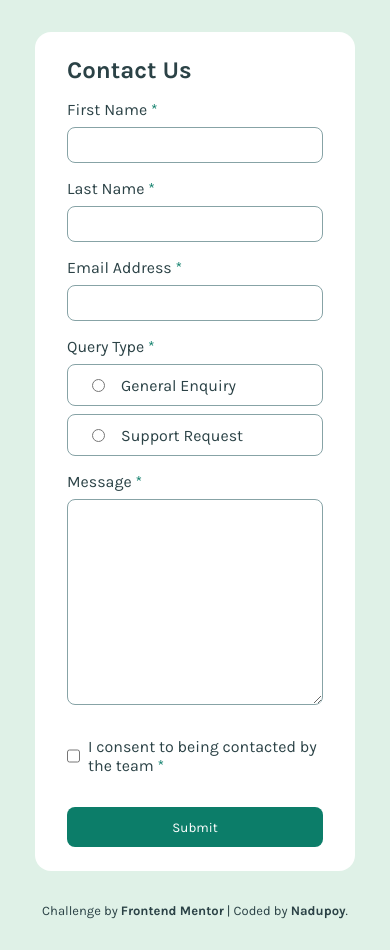
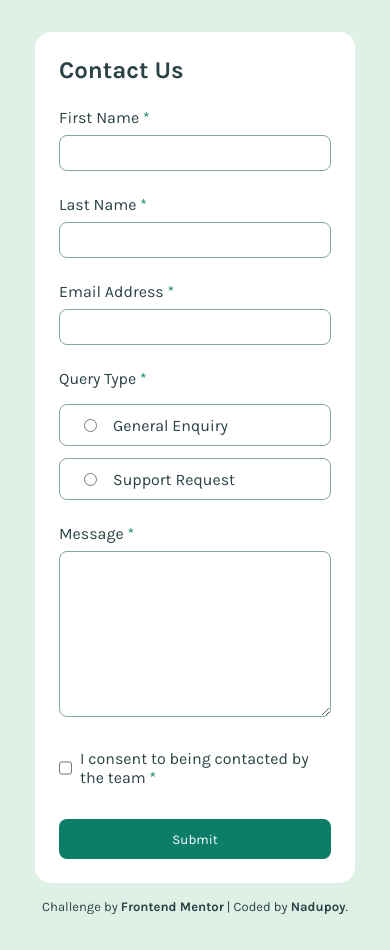
Before and after one commit to nadupoy/Frontend-Mentor---Contact-Form-Angular-, an Angular app: page / in a window 390 px wide. After the commit the page ends 914 px from the top, so only its background shows below. Built offline with nearby package versions, Linux system fonts and the light colour scheme.

Commit message:
Reformated code for styling on mobile devices

```diff
--- a/src/app/app.component.css
+++ b/src/app/app.component.css
@@ -1,36 +1,29 @@
+/* Mobile Devices */
+@media screen and (min-width: 320px) and (max-width: 767px) {
   main {
     background-color: var(--white);
+    width: 320px;
     padding-top: 24px;
     padding-bottom: 24px;
+    border-radius: 16px;
     margin-top: 32px;
+  }
+
+  h2 {
+    width: 85%;
+    margin: auto;
   }
 
   footer {
     font-size: small;
     text-align: center;
-  margin-top: 32px;
+    margin-top: 16px;
     margin-bottom: 32px;
   }
 
-footer a {
-  text-decoration: none;
-  font-weight: bolder;
-}
-
+  footer a,
   footer a:visited {
     text-decoration: none;
     font-weight: bolder;
   }
-
-/* Mobile Devices */
-@media screen and (min-width: 320px) {
-  main {
-    width: 320px;
-    border-radius: 16px;
 }
-
-  h2 {
-    width: 80%;
-    margin: auto;
-  }
-}
--- a/src/app/contact-form/contact-form.component.css
+++ b/src/app/contact-form/contact-form.component.css
@@ -1,10 +1,10 @@
 /* Mobile Devices */
-@media screen and (min-width: 320px) {
+@media screen and (min-width: 320px) and (max-width: 767px) {
   form {
-    width: 80%;
+    width: 85%;
+    margin: auto;
     display: flex;
     flex-direction: column;
-    margin: auto;
   }
 
   .name {
@@ -16,8 +16,12 @@
   label[for="lastName"],
   label[for="emailAddress"],
   label[for="message"] {
-    margin-top: 16px;
+    margin-top: 24px;
     margin-bottom: 8px;
+  }
+
+  span {
+    color: var(--green-600-medium);
   }
 
   input[type="text"],
@@ -34,11 +38,18 @@
   }
 
   .error-message {
+    margin-top: 8px;
+    margin-bottom: 8px;
     display: none;
+    color: var(--red);
   }
 
   .query-type {
-    margin-top: 16px;
+    margin-top: 24px;
+  }
+
+  .query-type > p {
+    margin-bottom: 16px;
   }
 
   .query-option {
@@ -48,6 +59,10 @@
     border-radius: 8px;
     display: flex;
     align-items: center;
+  }
+
+  .query-option:last-child {
+    margin-top: 12px;
   }
 
   .query-option > input[type="radio"] {
@@ -61,21 +76,16 @@
     cursor: pointer;
   }
 
-  span {
-    color: var(--green-600-medium);
-  }
-
   textarea {
-    height: 200px;
     border: 1px solid var(--grey-500-medium);
     border-radius: 8px;
-    margin-bottom: 32px;
+    height: 160px;
   }
 
   .checkbox-consent {
     display: flex;
     flex-direction: row;
-    margin-bottom: 32px;
+    margin-top: 32px;
   }
 
   .checkbox-consent > input[type="checkbox"] {
@@ -88,6 +98,7 @@
     color: var(--white);
     border: none;
     background-color: var(--green-600-medium);
+    margin-top: 32px;
   }
 
   input[type="submit"]:hover {
--- a/src/styles.css
+++ b/src/styles.css
@@ -19,6 +19,8 @@
   --font-size-labels: 16px;
 }
 
+/* Mobile Devies */
+@media screen and (min-width: 320px) and (max-width: 767px) {
   * {
     margin: 0;
     font-family: "Karla", sans-serif;
@@ -33,5 +35,5 @@ html {
 
   body {
     background-color: var(--green-200-lighter);
-  margin: auto;
   }
+}
```
Lines whose indentation alone changed are shown as unchanged.
